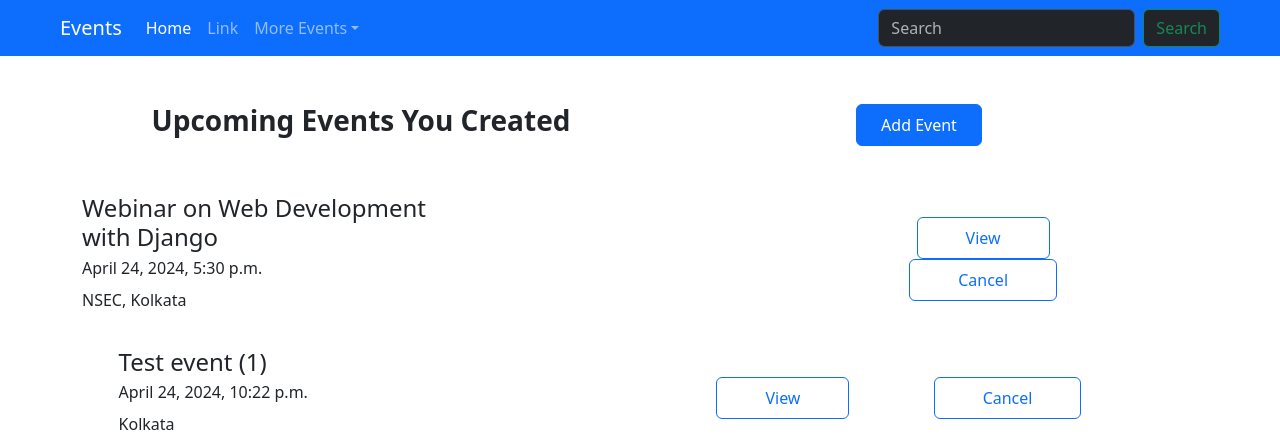
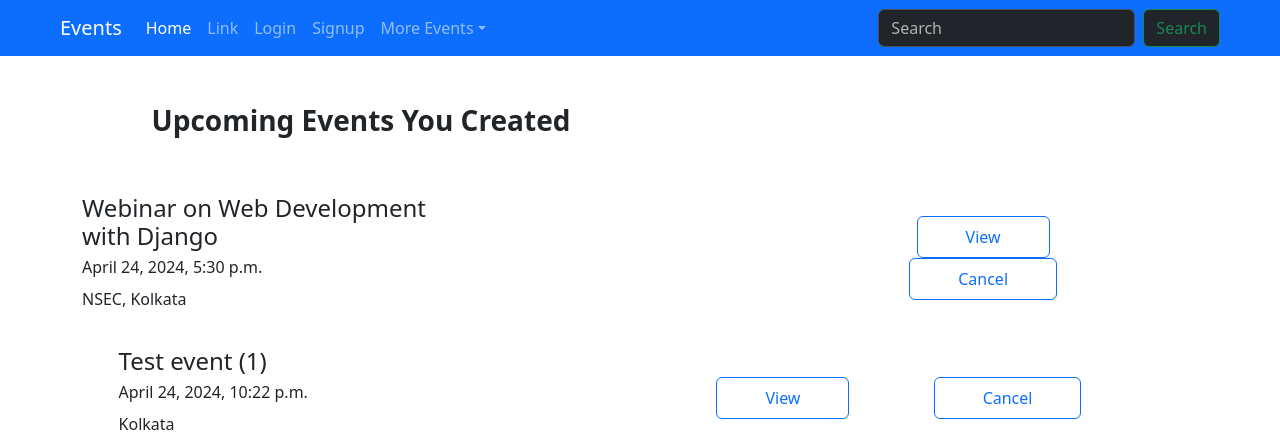
Before and after one commit to nsec-vat-django/event-management-platform, a Django app: page /events/ in a window 1280 px wide. Shown: the top 434 px of the page. Run offline with Django 5.2, Linux system fonts and the light colour scheme; data comes from the database, SQL or seed files in the repository; both versions use the stored data as it was after the commit.

Commit message:
added the logic for admin can only add events and added the functionality og login, signup, logout in navbar

```diff
--- a/mysite/auth_app/templates/auth/login.html
+++ b/mysite/auth_app/templates/auth/login.html
@@ -4,13 +4,15 @@
 
 <div class="row justify-content-center">
     <div class="col-sm-6">
-        <h2 class="text-muted">Login</h2>
+        <h2 class="text-muted">LOGIN</h2>
 
         {% if form.non_field_errors %}
         <small class="text-danger">
             {{ form.non_field_errors.as_ul }}
         </small>
         {% endif %}
+
+
 
         <form method="POST" action="{% url 'login' %}">
             {% csrf_token %}
--- a/mysite/auth_app/templates/auth/register.html
+++ b/mysite/auth_app/templates/auth/register.html
@@ -4,7 +4,7 @@
 
 <div class="row justify-content-center">
     <div class="col-sm-6">
-        <h2 class="text-muted">Register</h2>
+        <h2 class="text-muted">SIGN UP</h2>
         <form method="POST" action="{% url 'register' %}">
             {% csrf_token %}
             <div class="form-group">
--- a/mysite/events/templates/events/events.html
+++ b/mysite/events/templates/events/events.html
@@ -13,6 +13,7 @@
     />
     <link rel="stylesheet" href="{% static 'events/style.css' %}" />
   </head>
+
 
   <body>
     <!-- navbar  -->
@@ -41,6 +42,18 @@
             <li class="nav-item">
               <a class="nav-link" href="#">Link</a>
             </li>
+            {% if user.is_authenticated %}
+            <li class="nav-item">
+              <a class="nav-link" href="{% url 'logout' %}">Logout</a>
+            </li>
+            {% else %}
+            <li class="nav-item">
+              <a class="nav-link" href="{% url 'login' %}">Login</a>
+            </li>
+            <li class="nav-item">
+              <a class="nav-link" href="{% url 'register' %}">Signup</a>
+            </li>
+            {% endif %}
             <li class="nav-item dropdown">
               <a
                 class="nav-link dropdown-toggle"
@@ -88,11 +101,13 @@
             <h1 class="fs-3 fw-bold">Upcoming Events You Created</h1>
           </div>
           <div class="col">
-            <a href="{% url 'add_events' %}">
-              <button type="button" class="btn btn-primary py-2 px-4">
-                Add Event
-              </button>
-            </a>
+            {% if user.is_authenticated and user.is_staff %}
+              <a href="{% url 'add_events' %}">
+                <button type="button" class="btn btn-primary py-2 px-4">
+                  Add Event
+                </button>
+              </a>
+            {% endif %}
           </div>
         </div>
       </div>
```
Also changed, not shown: mysite/db.sqlite3.
